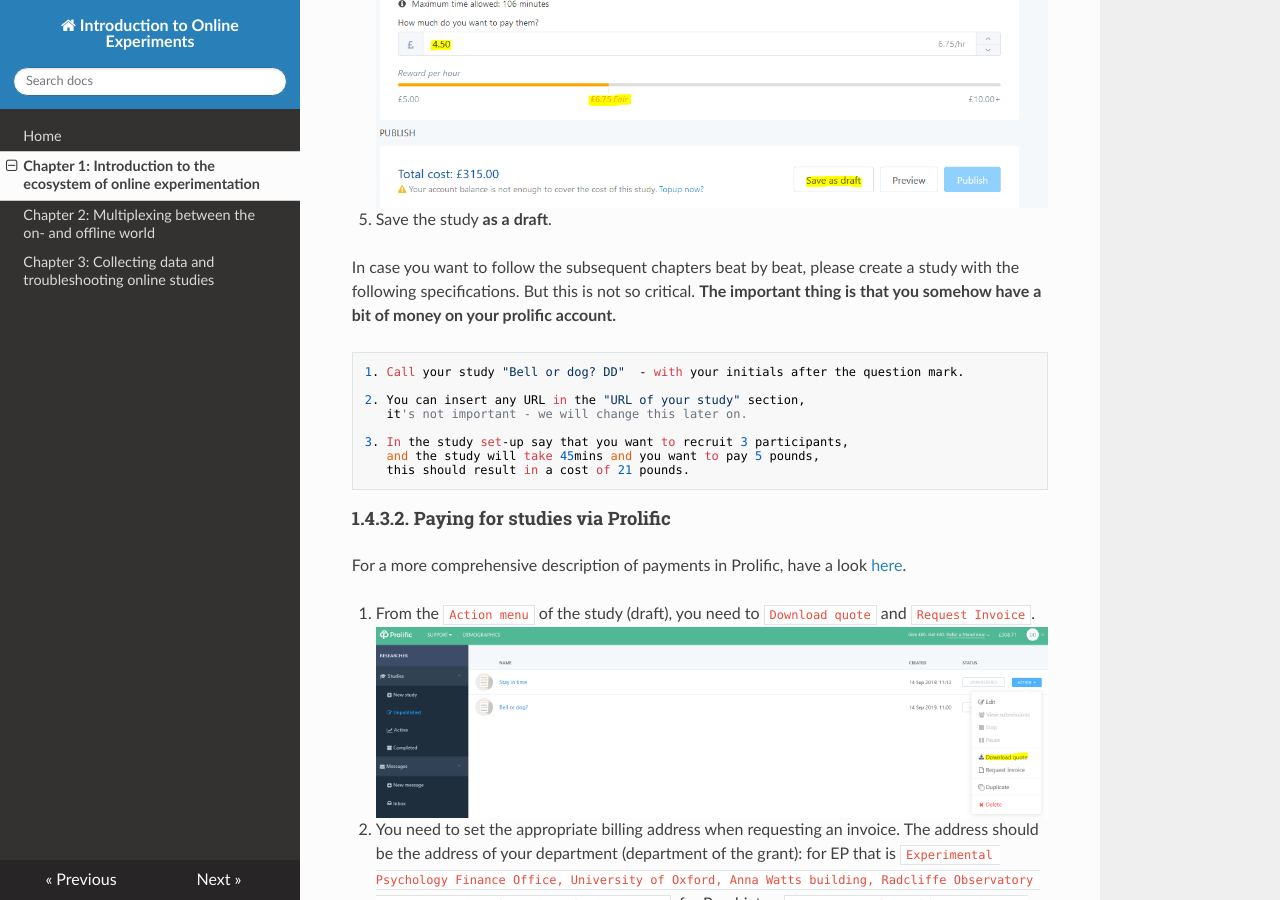
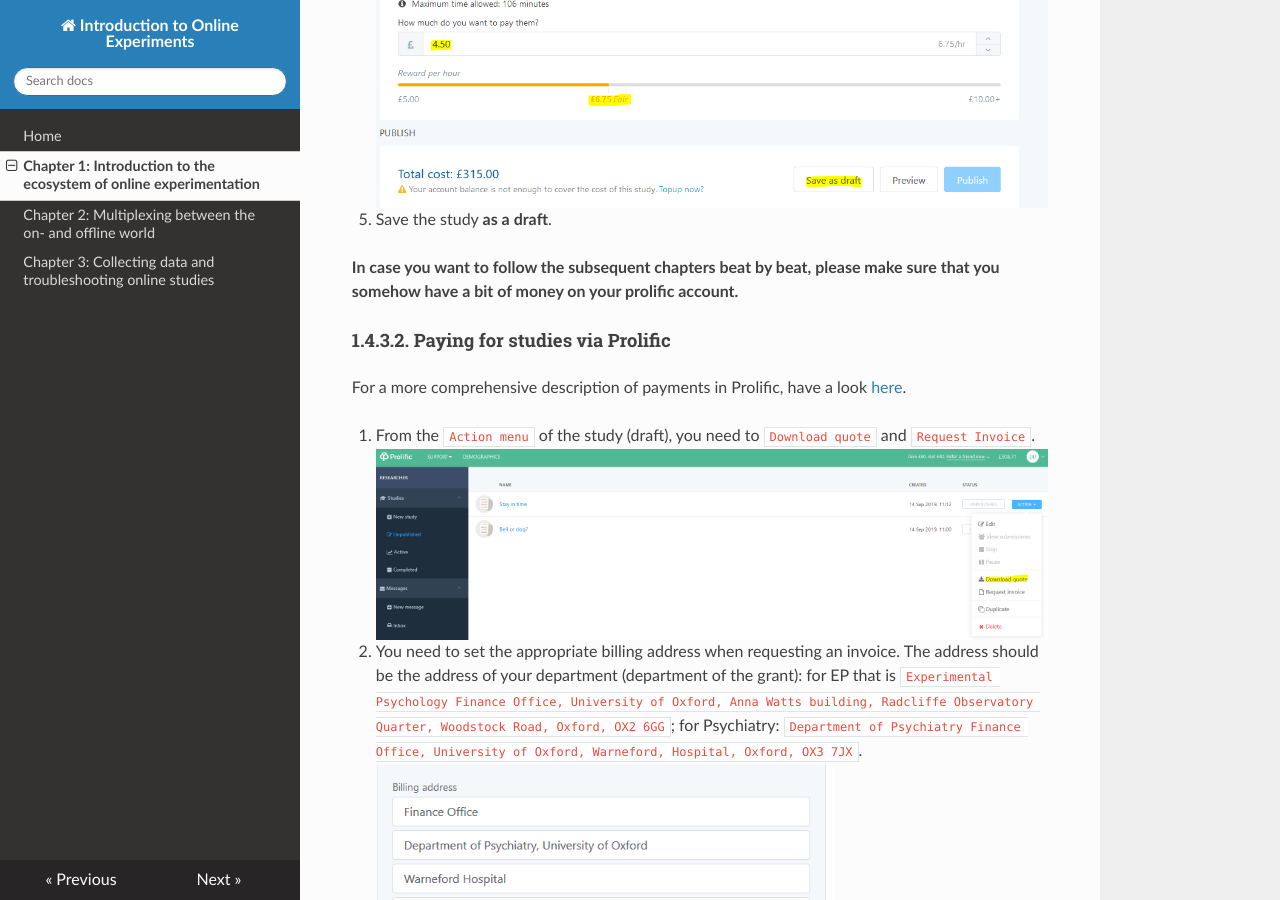
Before and after one commit to onlinews/online_ws, an MkDocs documentation site: the page built from docs/Ch_1_GettingStarted.md, in a window 1280 px wide and 900 px high, scrolled down 9051 px. Built offline with MkDocs 1.6.1, drawn with Linux system fonts in a browser that asks for light colours; nearby versions of some CDN libraries.

Commit message:
take out study specifcs

````diff
--- a/docs/Ch_1_GettingStarted.md
+++ b/docs/Ch_1_GettingStarted.md
@@ -134,19 +134,7 @@
 
 5. Save the study **as a draft**.
 
-
-In case you want to follow the subsequent chapters beat by beat, please create a study with the following specifications. But this is not so critical. **The important thing is that you somehow have a bit of money on your prolific account.**
-
-```
-1. Call your study "Bell or dog? DD"  - with your initials after the question mark.
-
-2. You can insert any URL in the "URL of your study" section,
-   it's not important - we will change this later on.
-
-3. In the study set-up say that you want to recruit 3 participants,
-   and the study will take 45mins and you want to pay 5 pounds,
-   this should result in a cost of 21 pounds.
-```
+**In case you want to follow the subsequent chapters beat by beat, please make sure that you somehow have a bit of money on your prolific account.**
 
 #### 1.4.3.2. Paying for studies via Prolific
 For a more comprehensive description of payments in Prolific, have a look [here](https://unioxfordnexus.sharepoint.com/:f:/s/ClinicalNeurosciences-OHBAOnlineExperiments/Eou5eA5Ro-5OgoBZSYHJZ2UBH9FarE6lxP7DkmZPbKJKrA?e=xQzXxm).
````
